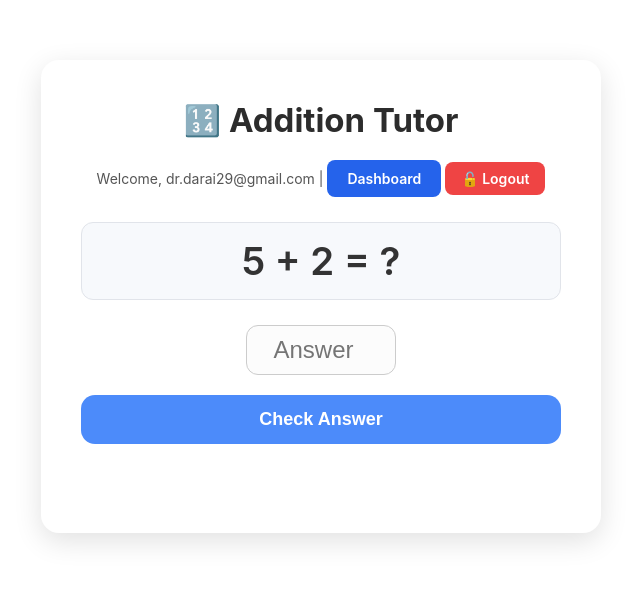
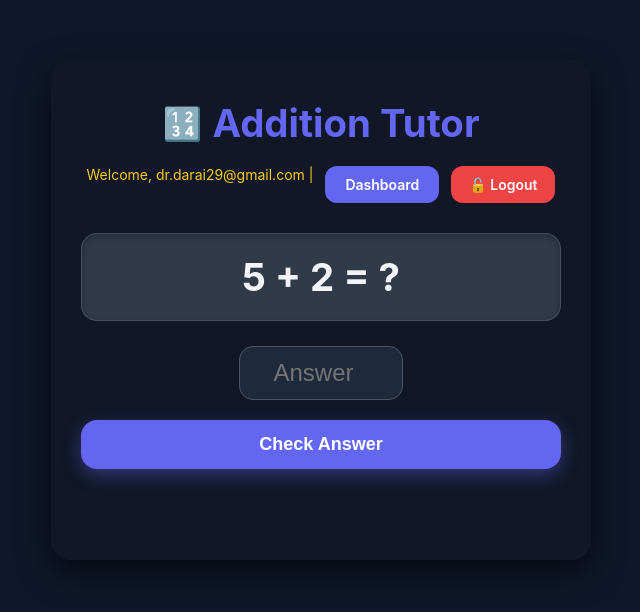
Before and after one commit to Niteshy85013/Addition-ITS-System, a Flask app: page / in a window 1280 px wide. Shown: the top 612 px of the page, without its empty margins (319-959 px from the left). Run offline with Flask 3, Linux system fonts and the light colour scheme; a user stored in the database is signed in.

Commit message:
UI updated

```diff
--- a/app.py
+++ b/app.py
@@ -99,7 +99,7 @@ def dashboard():
     pagination = (
         Attempt.query.filter_by(user_id=current_user.id)
         .order_by(Attempt.timestamp.desc())
-        .paginate(page=page, per_page=per_page, error_out=False)
+        .paginate(page=page, per_page=5, error_out=False)
     )
     return render_template(
         'dashboard.html',
--- a/templates/index.html
+++ b/templates/index.html
@@ -3,129 +3,169 @@
 {% block content %}
 
 <style>
+    body {
+        background: #0f172a;
+        font-family: "Inter", sans-serif;
+    }
+
     .tutor-container {
         max-width: 480px;
         margin: 60px auto;
-        background: #fff;
-        padding: 40px;
-        border-radius: 18px;
-        box-shadow: 0 8px 28px rgba(0,0,0,0.12);
-        font-family: "Inter", sans-serif;
+        background: rgba(17, 24, 39, 0.95);
+        padding: 40px 30px;
+        border-radius: 20px;
+        box-shadow: 0 12px 32px rgba(0,0,0,0.6);
         text-align: center;
+        color: #e5e7eb;
+        position: relative;
     }
 
+    /* Title and Icon */
     .tutor-title {
-        font-size: 30px;
+        font-size: 32px;
         font-weight: 700;
         margin-bottom: 20px;
-        color: #2c2c2c;
         display: flex;
         justify-content: center;
         align-items: center;
-        gap: 8px;
+        gap: 10px;
+        color: #f3f4f6;
     }
 
     .tutor-title span {
-        font-size: 1.1em;
+        font-size: 1.2em;
+        color: #6366f1;
     }
 
+    /* User Navigation Buttons */
     .user-nav {
         font-size: 14px;
-        margin-bottom: 20px;
-        color: #555;
+        margin-bottom: 30px;
+        display: flex;
+        justify-content: center;
+        gap: 12px;
+        flex-wrap: wrap;
+        color: #facc15;
     }
 
-    .user-nav a {
-        color: #4c8bfa;
+    .user-nav a.btn-primary,
+    .user-nav a.btn-logout-icon {
+        display: inline-flex;
+        align-items: center;
+        gap: 6px;
         text-decoration: none;
         font-weight: 600;
     }
 
+    .btn-primary {
+        padding: 10px 20px;
+        background: #6366f1;
+        color: #fff !important;
+        border-radius: 12px;
+        transition: 0.2s ease-in-out;
+    }
+
+    .btn-primary:hover {
+        background: #4f46e5;
+        transform: translateY(-2px);
+        box-shadow: 0 6px 18px rgba(99,102,241,0.4);
+    }
+
+    .btn-logout-icon {
+        padding: 10px 18px;
+        background: #ef4444;
+        color: #fff !important;
+        border-radius: 12px;
+        transition: 0.2s ease;
+    }
+
+    .btn-logout-icon:hover {
+        background: #dc2626;
+        transform: translateY(-1px);
+        box-shadow: 0 6px 18px rgba(239,68,68,0.4);
+    }
+
+    /* Problem Box */
     .problem-box {
         font-size: 2.4em;
         margin: 25px 0;
-        font-weight: 600;
-        color: #333;
-        padding: 15px;
-        border-radius: 12px;
-        background: #f7f9fc;
-        border: 1px solid #e1e4ea;
+        font-weight: 700;
+        color: #f3f4f6;
+        padding: 20px;
+        border-radius: 16px;
+        background: rgba(55, 65, 81, 0.85);
+        border: 1px solid rgba(100, 116, 139, 0.4);
+        box-shadow: inset 0 2px 6px rgba(0,0,0,0.3);
+        transition: transform 0.2s ease;
     }
 
+    .problem-box:hover {
+        transform: scale(1.03);
+    }
+
+    /* Input Field */
     .form-input {
         font-size: 1.5em;
-        padding: 10px 14px;
-        width: 120px;
+        padding: 12px 16px;
+        width: 130px;
         text-align: center;
-        border-radius: 12px;
-        border: 1px solid #ccc;
+        border-radius: 14px;
+        border: 1px solid #4b5563;
         outline: none;
+        background: #1e293b;
+        color: #e5e7eb;
         transition: 0.2s ease;
-        background: #fcfcfc;
     }
 
     .form-input:focus {
-        border-color: #4c8bfa;
-        box-shadow: 0 0 0 3px rgba(76, 139, 250, 0.25);
-        background: white;
+        border-color: #6366f1;
+        box-shadow: 0 0 0 3px rgba(99,102,241,0.25);
+        background: #111827;
     }
 
+    /* Submit Button */
     .submit-btn {
         width: 100%;
         padding: 14px;
         margin-top: 20px;
-        background: #4c8bfa;
+        background: #6366f1;
         border: none;
-        border-radius: 14px;
+        border-radius: 16px;
         color: #fff;
         font-size: 18px;
         cursor: pointer;
-        font-weight: 600;
-        transition: 0.2s ease;
+        font-weight: 700;
+        transition: 0.25s ease;
+        box-shadow: 0 6px 18px rgba(99,102,241,0.4);
     }
 
     .submit-btn:hover {
-        background: #3973d1;
+        background: #4f46e5;
+        transform: translateY(-2px);
+        box-shadow: 0 10px 28px rgba(79,70,229,0.5);
     }
 
+    /* Feedback */
     #feedback {
         margin-top: 25px;
         font-size: 18px;
-        min-height: 24px;
+        min-height: 26px;
         font-weight: 600;
     }
 
-    .btn-logout-icon {
-  padding: 8px 16px;
-  background: #ef4444;
-  color: white !important;
-  border-radius: 8px;
-  text-decoration: none;
-  font-weight: 600;
-  display: inline-flex;
-  align-items: center;
-  gap: 6px;
-}
-.btn-logout-icon:hover {
-  background: #dc2626;
-}
-
-.btn-primary {
-  padding: 10px 20px;
-  background: #2563eb;
-  color: #fff !important;
-  border-radius: 8px;
-  text-decoration: none;
-  font-weight: 600;
-  display: inline-block;
-  transition: 0.2s ease-in-out;
-}
-.btn-primary:hover {
-  background: #1e40af;
-  transform: translateY(-2px);
-}
-
-
+    /* Responsive */
+    @media (max-width: 480px) {
+        .tutor-container {
+            padding: 30px 20px;
+        }
+        .problem-box {
+            font-size: 2em;
+            padding: 16px;
+        }
+        .form-input {
+            width: 100px;
+        }
+    }
 </style>
 
 <div class="tutor-container">
@@ -134,16 +174,11 @@
         🔢 <span>Addition Tutor</span>
     </div>
 
-    <p class="user-nav">
-        Welcome, {{ current_user.email }} |
+    <div class="user-nav">
+        <span class="welcome-text">Welcome, {{ current_user.email }} |</span>
         <a href="{{ url_for('dashboard') }}" class="btn-primary">Dashboard</a>
-
-        <a href="{{ url_for('logout') }}" class="btn-logout-icon">
-  🔓 Logout
-</a>
-
-
-    </p>
+        <a href="{{ url_for('logout') }}" class="btn-logout-icon">🔓 Logout</a>
+    </div>
 
     <div class="problem-box">
         {{ a }} + {{ b }} = ?
@@ -153,13 +188,7 @@
         <input type="hidden" name="a" value="{{ a }}" />
         <input type="hidden" name="b" value="{{ b }}" />
 
-        <input
-            type="number"
-            name="answer"
-            class="form-input"
-            required
-            placeholder="Answer"
-        />
+        <input type="number" name="answer" class="form-input" required placeholder="Answer" />
 
         <button class="submit-btn" type="submit">Check Answer</button>
     </form>
@@ -177,7 +206,7 @@
 
         const fb = document.getElementById("feedback");
         fb.textContent = data.message;
-        fb.style.color = data.correct ? "#1a9b48" : "#d64545";
+        fb.style.color = data.correct ? "#22c55e" : "#ef4444";
 
         if (data.correct) {
             setTimeout(() => location.reload(), 1500);
```
Also changed, not shown: templates/dashboard.html (+11 -8 lines), instance/attempts.db.
